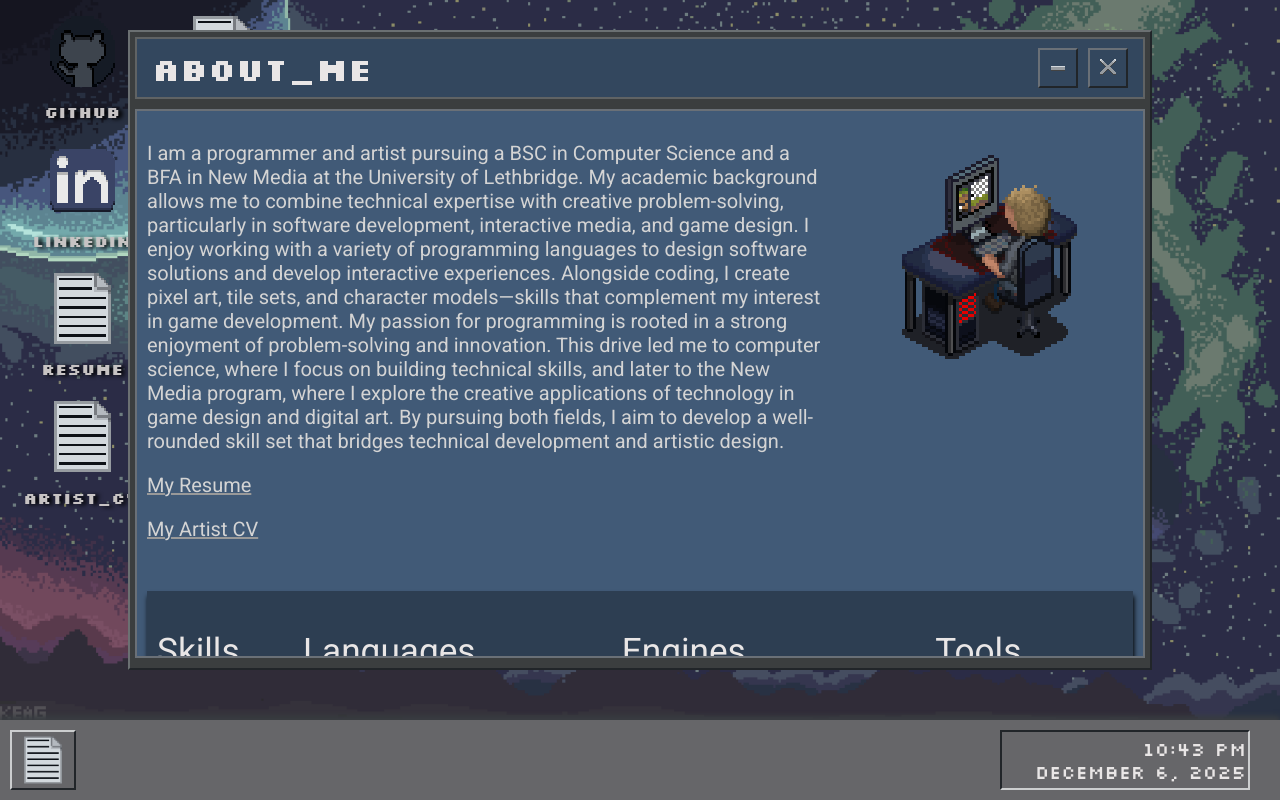
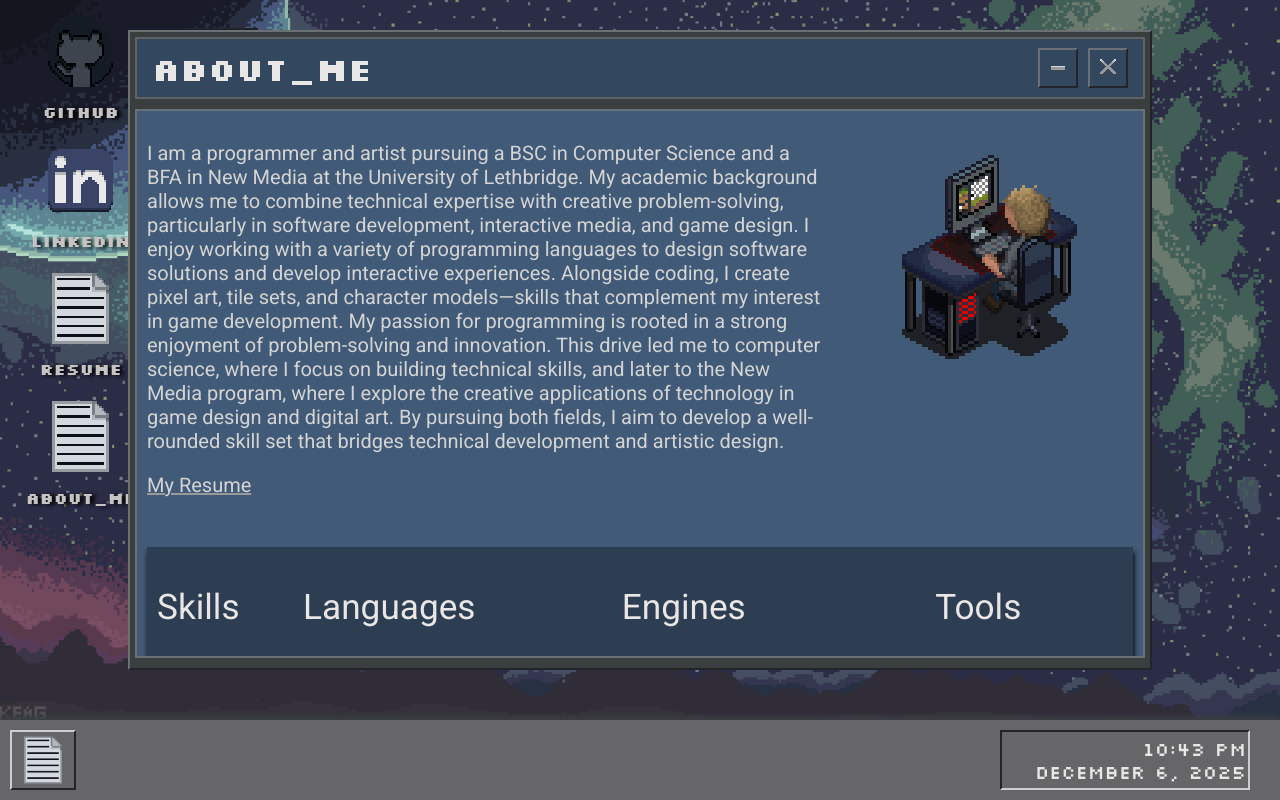
Before and after one commit to KeaganRieder/Portfolio, a React (Vite) app: page / in a window 1280 px wide. Both pictures are taken after a click on the button "about_me". Built offline with nearby package versions, Linux system fonts and the light colour scheme; a web font is replaced by a local one.

Commit message:
updated resume reference

```diff
--- a/src/features/about_me/aboutMe.tsx
+++ b/src/features/about_me/aboutMe.tsx
@@ -14,8 +14,6 @@ import './styles/skill.css'
 import profilePic from './assets/profile.gif';
 import textDocIcon from '../../assets/apps/icons/text_doc_icon.png';
 
-import resume from '../../assets/job_mat/resume.pdf';
-import artistCV from '../../assets/job_mat/artistCv.pdf';
 
 export const AboutMe: React.FC<ApplicationDefinition> = ({ info, visibilityControls, containers, projectRegistry }) => {
     const skillCategories = useMemo<SkillCategoryEntry[]>(() => {
@@ -87,11 +85,8 @@ export const AboutMe: React.FC<ApplicationDefinition> = ({ info, visibilityContr
                     <div >
                         <p> {Biography} </p>
                         <div className="job-materials">
-                            <a href={resume} target="_blank" rel="noopener noreferrer">
+                            <a href="https://keaganrieder.github.io/Resume-Site/" target="_blank" rel="noopener noreferrer">
                                 <p>My Resume</p>
-                            </a>
-                            <a href={artistCV} target="_blank" rel="noopener noreferrer">
-                                <p>My Artist CV</p>
                             </a>
                         </div>
                     </div>
--- a/src/features/desktop/appRegistry.tsx
+++ b/src/features/desktop/appRegistry.tsx
@@ -11,9 +11,6 @@ import { ProjectRegistry } from "../project_showcase/projectRegistry";
 import githubIcon from '../../assets/apps/icons/github_icon.png';
 import linkedinIcon from '../../assets/apps/icons/linkedin_icon.png';
 import textDocIcon from '../../assets/apps/icons/text_doc_icon.png';
-
-import resume from '../../assets/job_mat/resume.pdf';
-import artistCV from '../../assets/job_mat/artistCv.pdf';
 
 export interface AppRegistryEntry {
     id: string;
@@ -82,15 +79,8 @@ export const ApplicationRegistry = () => {
             appName: "resume",
             iconPath: textDocIcon,
             parent: null,
-            onClickAction: openFile(resume, 'KeaganRieder-Resume.pdf')
+            onClickAction: openLinkInNewTab("https://keaganrieder.github.io/Resume-Site/")
         },
-        {
-            id: "artist_cv_shortcut",
-            appName: "artist_cv",
-            iconPath: textDocIcon,
-            parent: null,
-            onClickAction: openFile(artistCV, 'KeaganRieder-ArtistCv.pdf')
-        }
     ];
 
     const [openWindows, setOpenWindows] = useState<AppWindowData[]>([]);
```
